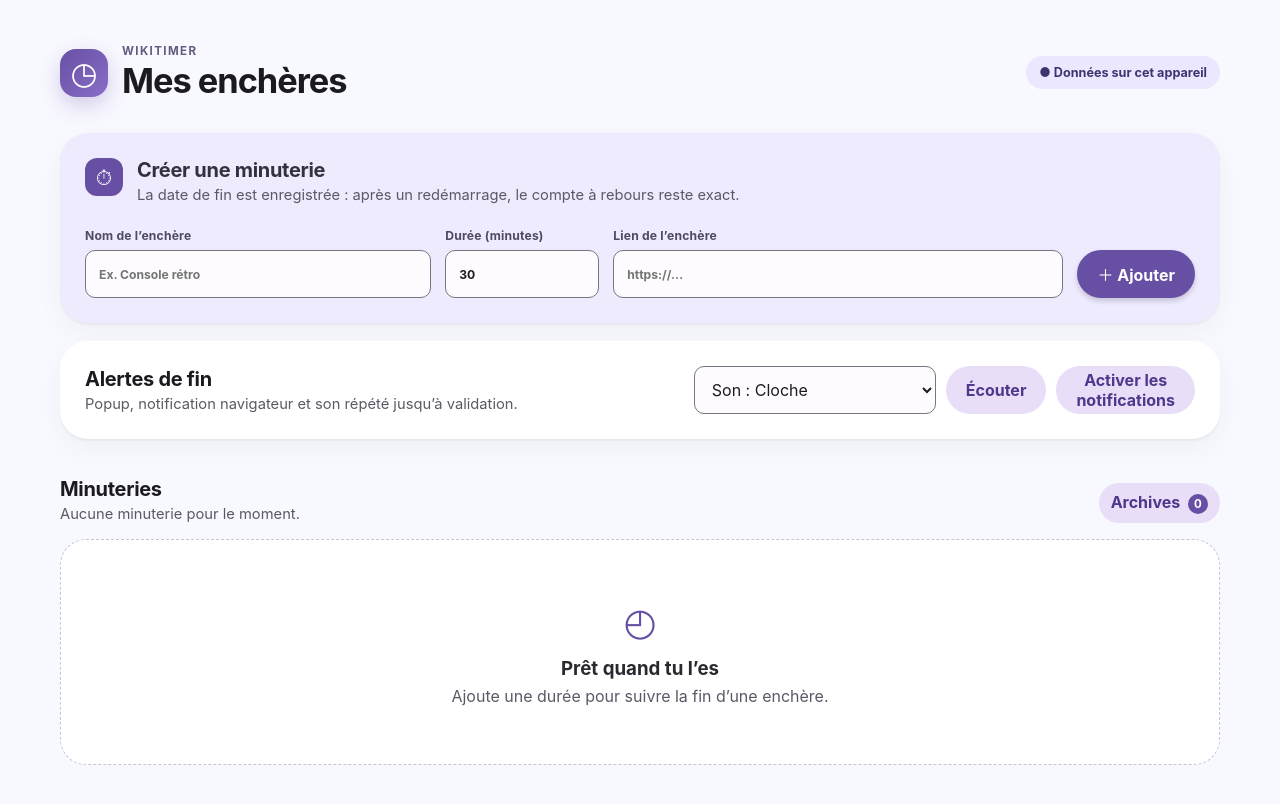
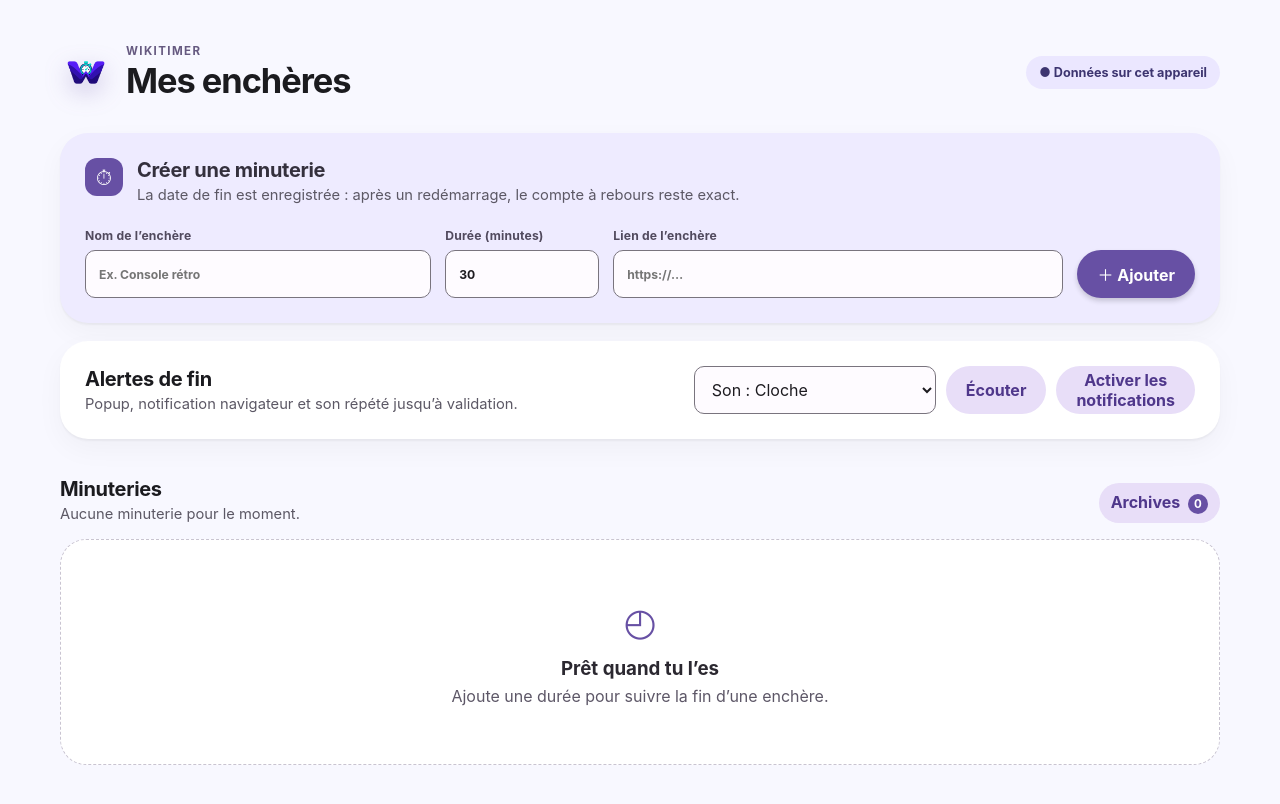
Before and after one commit to oweebee/wikitimer, a React (Vite) app: page / in a window 1280 px wide. Shown: the top 804 px of the page. Built offline with nearby package versions, Linux system fonts and the light colour scheme.

Commit message:
Mise a jour WikiTimer - 04/10/2026 11:12:12,78

```diff
--- a/index.html
+++ b/index.html
@@ -1,10 +1,11 @@
 <!doctype html>
-<html lang="en">
+<html lang="fr">
   <head>
     <meta charset="UTF-8" />
-    <link rel="icon" type="image/svg+xml" href="/favicon.svg" />
+    <link rel="icon" type="image/png" href="/wikitimer-icon.png" />
+    <link rel="apple-touch-icon" href="/wikitimer-icon.png" />
     <meta name="viewport" content="width=device-width, initial-scale=1.0" />
-    <title>wikitimer</title>
+    <title>WikiTimer</title>
   </head>
   <body>
     <div id="root"></div>
--- a/package.json
+++ b/package.json
@@ -17,9 +17,9 @@
     "@types/node": "^24.13.3",
     "@types/react": "^19.2.18",
     "@types/react-dom": "^19.2.7",
-    "@vitejs/plugin-react": "^6.1.1",
+    "@vitejs/plugin-react": "^5.2.0",
     "oxlint": "^1.81.0",
     "typescript": "~6.0.2",
-    "vite": "^8.3.0"
+    "vite": "^6.4.3"
   }
 }
--- a/src/App.tsx
+++ b/src/App.tsx
@@ -99,7 +99,7 @@ function App() {
   function removeArchived(id: string) { if (window.confirm('Supprimer cette archive ?')) setArchive((current) => current.filter((timer) => timer.id !== id)) }
 
   return <main className="app-shell">
-    <header className="topbar"><div className="brand-mark" aria-hidden="true">◷</div><div><p className="eyebrow">WIKITIMER</p><h1>Mes enchères</h1></div><span className="local-badge">● Données sur cet appareil</span></header>
+    <header className="topbar"><img className="brand-mark" src="/wikitimer-icon.png" alt=""/><div><p className="eyebrow">WIKITIMER</p><h1>Mes enchères</h1></div><span className="local-badge">● Données sur cet appareil</span></header>
     <section className="intro-card" aria-labelledby="new-timer-title"><div className="intro-copy"><span className="material-symbol" aria-hidden="true">⏱</span><div><h2 id="new-timer-title">Créer une minuterie</h2><p>La date de fin est enregistrée : après un redémarrage, le compte à rebours reste exact.</p></div></div><form className="timer-form" onSubmit={addTimer}><label><span>Nom de l’enchère</span><input value={title} onChange={(event) => setTitle(event.target.value)} maxLength={80} placeholder="Ex. Console rétro" /></label><label><span>Durée (minutes)</span><input value={duration} onChange={(event) => setDuration(event.target.value)} type="number" min="1" max="525600" inputMode="numeric" required /></label><label className="link-field"><span>Lien de l’enchère</span><input value={auctionUrl} onChange={(event) => setAuctionUrl(event.target.value)} type="url" placeholder="https://…" /></label><button className="primary-button" type="submit"><span aria-hidden="true">＋</span> Ajouter</button></form>{formError && <p className="form-error" role="alert">{formError}</p>}</section>
     <section className="notification-card" aria-label="Alertes de fin"><div><h2>Alertes de fin</h2><p>Popup, notification navigateur et son répété jusqu’à validation.</p></div><div className="notification-controls"><select value={sound} onChange={(event) => setSound(event.target.value as SoundId)} aria-label="Son de l’alerte"><option value="bell">Son : Cloche</option><option value="chime">Son : Carillon</option><option value="alarm">Son : Alarme</option></select><button type="button" className="tonal-button" onClick={() => { const stop = startAlertLoop(sound); window.setTimeout(stop, 1800) }}>Écouter</button><button type="button" className="tonal-button" onClick={requestNotifications}>{'Notification' in window && Notification.permission === 'granted' ? 'Notifications actives' : 'Activer les notifications'}</button></div></section>
     <section className="timers-section" aria-labelledby="timers-title"><div className="section-heading"><div><h2 id="timers-title">Minuteries</h2><p>{timers.length === 0 ? 'Aucune minuterie pour le moment.' : `${timers.length} minuterie${timers.length > 1 ? 's' : ''} active${timers.length > 1 ? 's' : ''}.`}</p></div><button type="button" className="archive-button" onClick={() => setShowArchive((current) => !current)}>Archives <span>{archive.length}</span></button></div>
```
Also changed, not shown: public/wikitimer-icon.png (added), src/App.css, 1 other file (tests, documents, lock files or other folders).
